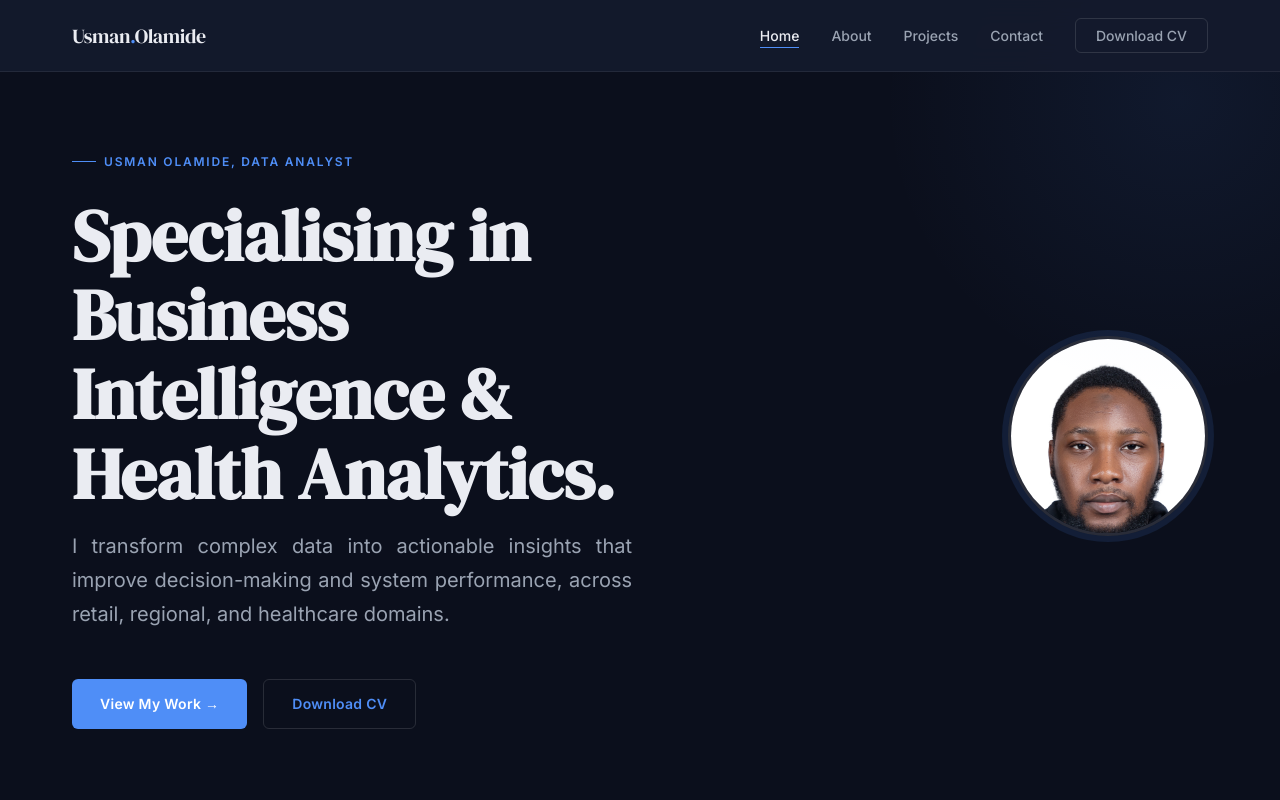
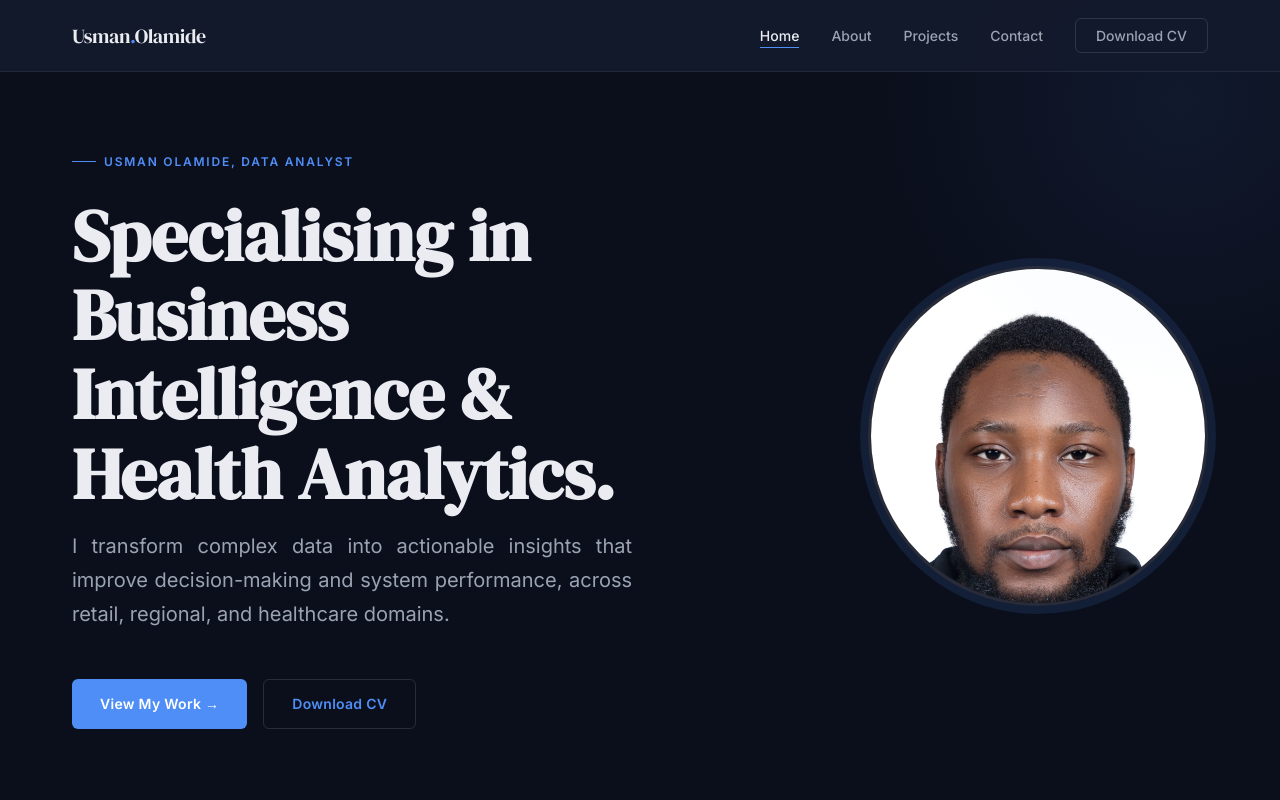
Before and after one commit to usman-abdul/usmanolamide_portfolio, a React (Vite) app in the folder portfolio/: page / in a window 1280 px wide. Shown: the top 800 px of the page. Built offline with nearby package versions, Linux system fonts and the light colour scheme.

Commit message:
increase hero avatar size to 340px

```diff
--- a/portfolio/src/styles/Home.scss
+++ b/portfolio/src/styles/Home.scss
@@ -51,13 +51,18 @@
   }
 
   &__avatar {
-    width: 200px;
-    height: 200px;
+    width: 340px;
+    height: 340px;
     border-radius: 50%;
     object-fit: cover;
     object-position: top;
     border: 3px solid $border-mid;
-    box-shadow: 0 0 0 6px $accent-glow;
+    box-shadow: 0 0 0 8px $accent-glow;
+
+    @media (max-width: 1024px) {
+      width: 260px;
+      height: 260px;
+    }
   }
 
   &__eyebrow {
```
